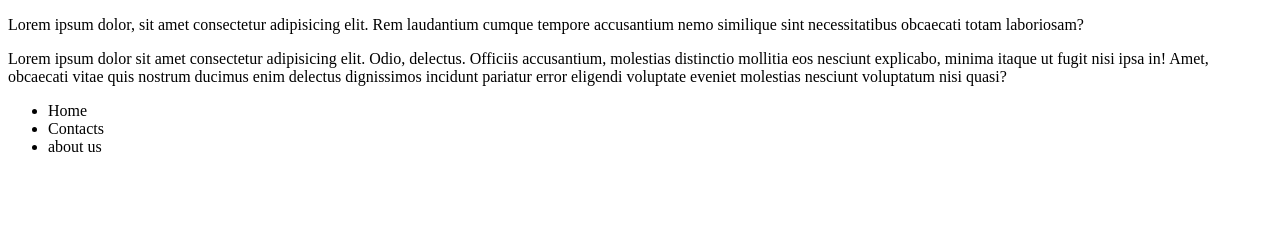
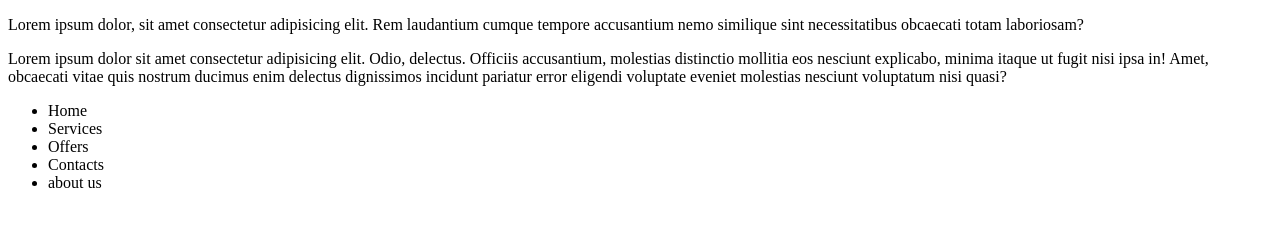
Before and after one commit to karshgit/learngit, a plain HTML site: page index.html in a window 1280 px wide. Drawn offline with Linux system fonts and the light colour scheme.

Commit message:
Update index.html

```diff
--- a/index.html
+++ b/index.html
@@ -12,6 +12,8 @@
 
     <ul>
         <li>Home</li>
+        <li>Services</li>
+        <li>Offers</li>
         <li>Contacts</li>
         <li>about us</li>
     </ul>
```
